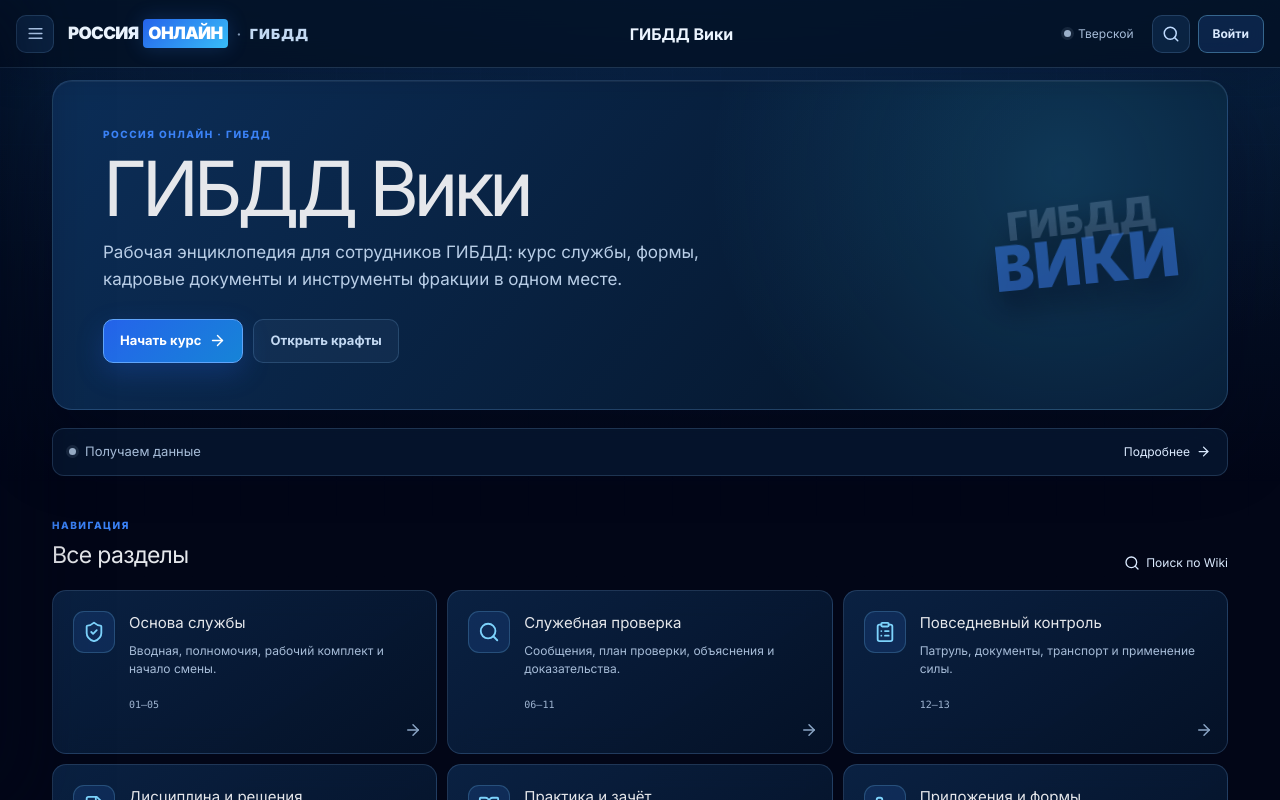
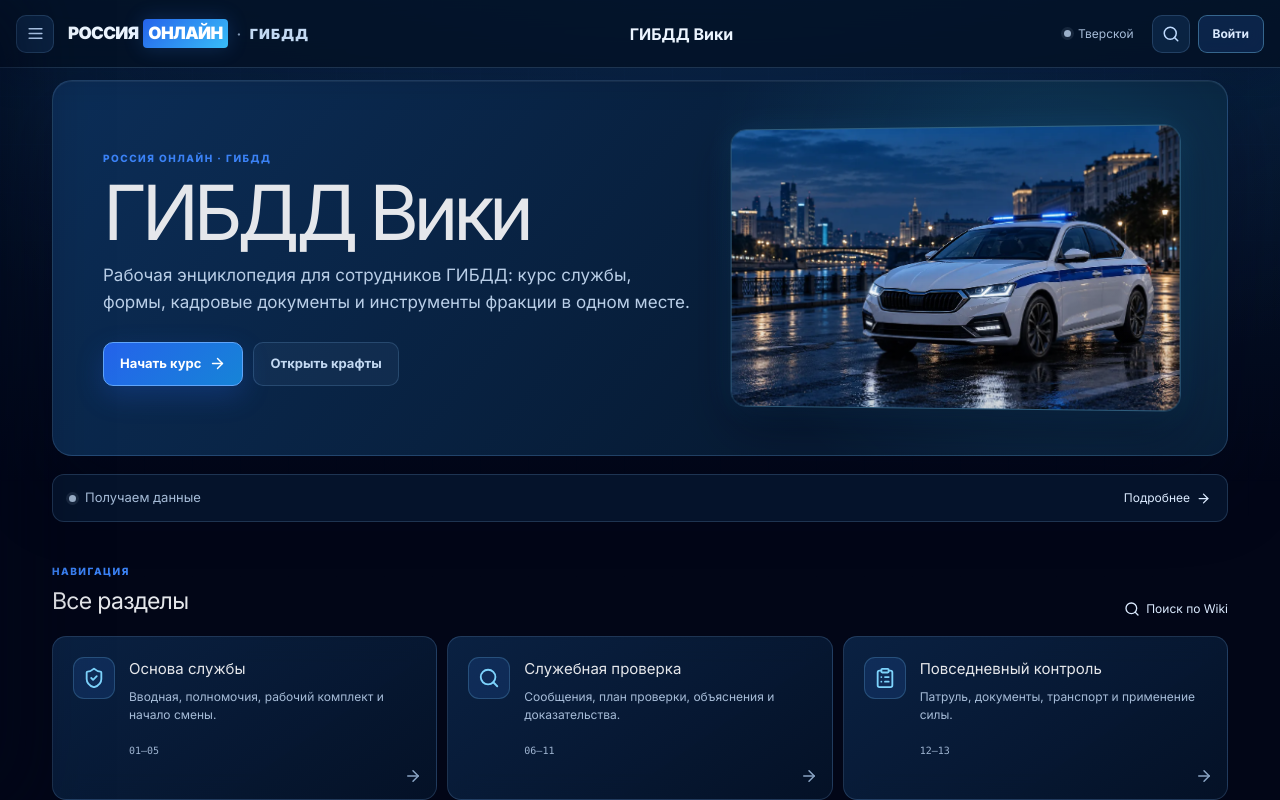
Before and after one commit to Fifoweb/ysb-russia-online-wiki, a React (Vite) app: page / in a window 1280 px wide. Shown: the top 800 px of the page. Built offline with nearby package versions, Linux system fonts and the light colour scheme; no server answers.

Commit message:
Add patrol car photo to home hero

```diff
--- a/src/index.css
+++ b/src/index.css
@@ -226,7 +226,7 @@
 .page-heading-row { display: flex; align-items: end; justify-content: space-between; gap: 24px; }
 .panel { border: 1px solid var(--wiki-border); border-radius: 16px; background: linear-gradient(145deg, rgba(13,42,80,.88), rgba(5,20,43,.86)); box-shadow: 0 16px 44px rgba(0,8,27,.18); }
 .home-intro { min-height: 330px; display: flex; align-items: center; justify-content: space-between; gap: 28px; padding: 46px 50px; border: 1px solid var(--wiki-border); border-radius: 20px; background: radial-gradient(circle at 86% 28%, rgba(56,189,248,.18), transparent 34%), linear-gradient(130deg, #0c2e58 0%, #061a33 70%); box-shadow: 0 30px 80px rgba(0,8,27,.28), inset 0 1px rgba(255,255,255,.06); }
-.home-intro-copy { max-width: 670px; }
+.home-intro-copy { min-width: 0; flex: 1 1 0; max-width: 670px; }
 .home-intro h1 { margin: 10px 0 14px; font-size: clamp(42px, 7vw, 76px); letter-spacing: -.07em; line-height: .95; }
 .home-lead { max-width: 610px; margin: 0; color: #b9cee7; font-size: 17px; line-height: 1.6; }
 .home-actions { display: flex; flex-wrap: wrap; gap: 10px; margin-top: 26px; }
@@ -235,10 +235,11 @@
 .primary-button:hover { background: linear-gradient(135deg, #3b82f6, #38bdf8); box-shadow: 0 14px 34px rgba(37,99,235,.34); transform: translateY(-2px); }
 .secondary-button { border: 1px solid var(--wiki-border); color: #c3d9f2; background: rgba(147,197,253,.06); }
 .secondary-button:hover { border-color: rgba(125,211,252,.5); background: rgba(59,130,246,.13); transform: translateY(-2px); }
-.home-intro-mark { width: 190px; flex: 0 0 auto; transform: perspective(650px) rotateY(-13deg) rotateZ(-6deg); color: rgba(191,219,254,.2); text-align: center; font-weight: 900; line-height: .8; text-shadow: 0 18px 32px rgba(0,8,27,.5); transition: transform .5s ease; }
-.home-intro:hover .home-intro-mark { transform: perspective(650px) rotateY(-5deg) rotateZ(-3deg) translateY(-3px); }
-.home-intro-mark span { display: block; font-size: 40px; }
-.home-intro-mark strong { display: block; color: rgba(59,130,246,.5); font-size: 64px; }
+.home-intro-photo { position: relative; width: 42%; min-width: 300px; max-width: 460px; flex: 0 1 42%; overflow: hidden; aspect-ratio: 1200 / 751; border: 1px solid rgba(125,211,252,.32); border-radius: 16px; box-shadow: 0 22px 50px rgba(0,8,27,.4), 0 0 32px rgba(56,189,248,.12); transform: perspective(850px) rotateY(-4deg); transition: transform .4s ease, box-shadow .4s ease; }
+.home-intro-photo::after { content: ''; position: absolute; inset: 0; background: linear-gradient(0deg, rgba(2,6,23,.16), transparent 45%); pointer-events: none; }
+.home-intro-photo img { display: block; width: 100%; height: 100%; object-fit: cover; object-position: center; transition: transform .55s ease; }
+.home-intro:hover .home-intro-photo { transform: perspective(850px) rotateY(-1deg) translateY(-3px); box-shadow: 0 26px 55px rgba(0,8,27,.48), 0 0 38px rgba(56,189,248,.18); }
+.home-intro:hover .home-intro-photo img { transform: scale(1.025); }
 .status-strip { display: flex; align-items: center; justify-content: space-between; gap: 16px; margin: 18px 0 42px; padding: 13px 16px; border: 1px solid var(--wiki-border); border-radius: 12px; color: var(--wiki-muted); background: rgba(8,27,54,.68); backdrop-filter: blur(16px); font-size: 13px; }
 .status-strip-label { display: flex; align-items: center; gap: 9px; }
 .status-strip button, .text-button { display: inline-flex; align-items: center; gap: 6px; border: 0; color: #dbeafe; background: none; font-size: 12px; cursor: pointer; }
@@ -381,9 +382,10 @@
 @keyframes reveal-panel { from { opacity: .65; transform: translateY(18px); } to { opacity: 1; transform: translateY(0); } }
 
 @media (max-width: 900px) { .catalog-cards { grid-template-columns: repeat(2, minmax(0, 1fr)); } .craft-layout { grid-template-columns: 1fr; } .craft-calculator { position: static; order: -1; } .craft-grid { grid-template-columns: repeat(3, minmax(0, 1fr)); } }
-@media (max-width: 640px) { .site-header-inner { width: calc(100% - 20px); gap: 9px; } .brand-lockup { order: 1; } .menu-button { order: 0; } .header-title { display: none; } .header-actions { order: 2; margin-left: auto; } .online-pill { padding: 8px 4px; } .home-intro { min-height: 0; padding: 32px 22px; } .home-intro-mark { display: none; } .home-lead { font-size: 15px; } .catalog-cards, .tool-grid { grid-template-columns: 1fr; } .section-heading { align-items: start; flex-direction: column; } .toolbar { display: block; } .segmented { margin-top: 8px; overflow-x: auto; } .craft-grid { grid-template-columns: repeat(2, minmax(0, 1fr)); gap: 7px; } .craft-image-wrap { height: 124px; } .craft-card-title { min-height: 55px; font-size: 11px; } .page-heading-row { align-items: start; flex-direction: column; } .period-tabs { align-self: stretch; } .period-tabs button { flex: 1; } }
+@media (max-width: 850px) { .home-intro { flex-direction: column; align-items: stretch; padding: 36px; } .home-intro-photo { width: 100%; min-width: 0; max-width: none; flex: none; aspect-ratio: 2 / 1; transform: none; } .home-intro:hover .home-intro-photo { transform: none; } }
+@media (max-width: 640px) { .site-header-inner { width: calc(100% - 20px); gap: 9px; } .brand-lockup { order: 1; } .menu-button { order: 0; } .header-title { display: none; } .header-actions { order: 2; margin-left: auto; } .online-pill { padding: 8px 4px; } .home-intro { min-height: 0; padding: 32px 22px; } .home-intro-photo { aspect-ratio: 1.55; } .home-lead { font-size: 15px; } .catalog-cards, .tool-grid { grid-template-columns: 1fr; } .section-heading { align-items: start; flex-direction: column; } .toolbar { display: block; } .segmented { margin-top: 8px; overflow-x: auto; } .craft-grid { grid-template-columns: repeat(2, minmax(0, 1fr)); gap: 7px; } .craft-image-wrap { height: 124px; } .craft-card-title { min-height: 55px; font-size: 11px; } .page-heading-row { align-items: start; flex-direction: column; } .period-tabs { align-self: stretch; } .period-tabs button { flex: 1; } }
 @media (max-width: 760px) { .online-pill { display: none; } .site-main { padding-top: 88px; } }
 @media (max-width: 640px) { .wiki-content table { display: block; max-width: 100%; overflow-x: auto; } .wiki-content > .glass:first-child { margin-bottom: 18px; } .site-main { padding-bottom: 50px; } .status-strip { margin-bottom: 32px; } .application-heading { align-items: flex-start; gap: 13px; } .application-heading-icon { width: 44px; height: 44px; border-radius: 12px; } }
 @media (max-width: 450px) { .brand-unit, .brand-divider, .profile-name { display: none; } .brand-white, .brand-accent { font-size: 14px; } .header-actions { gap: 6px; } }
-@media (prefers-reduced-motion: reduce) { .wiki-content > section.glass, .home-page > .section-heading { animation: none !important; } .home-intro-mark, .home-intro:hover .home-intro-mark { transform: none; } }
+@media (prefers-reduced-motion: reduce) { .wiki-content > section.glass, .home-page > .section-heading { animation: none !important; } .home-intro-photo, .home-intro:hover .home-intro-photo, .home-intro:hover .home-intro-photo img { transform: none; } }
 @media (prefers-reduced-motion: reduce) { *, *::before, *::after { scroll-behavior: auto !important; animation-duration: .01ms !important; animation-iteration-count: 1 !important; transition-duration: .01ms !important; } }
--- a/src/pages/Home.tsx
+++ b/src/pages/Home.tsx
@@ -24,7 +24,11 @@
   return <PageTransition className="home-page">
     <section className="home-intro">
       <div className="home-intro-copy"><p className="eyebrow">РОССИЯ ОНЛАЙН · ГИБДД</p><h1>ГИБДД Вики</h1><p className="home-lead">Рабочая энциклопедия для сотрудников ГИБДД: курс службы, формы, кадровые документы и инструменты фракции в одном месте.</p><div className="home-actions"><button className="primary-button" onClick={() => onNavigate('/basics')}>Начать курс <ArrowRight size={17} /></button><button className="secondary-button" onClick={() => onNavigate('/crafts')}>Открыть крафты</button></div></div>
-      <div className="home-intro-mark" aria-hidden="true"><span>ГИБДД</span><strong>ВИКИ</strong></div>
+      <figure className="home-intro-photo">
+        <img src={`${import.meta.env.BASE_URL}gibdd-hero.webp`}
+          alt="Патрульный автомобиль дорожной полиции на вечерней городской улице"
+          width={1200} height={751} loading="eager" />
+      </figure>
     </section>
 
     <section className="status-strip"><div className="status-strip-label"><span className={online === null ? 'status-dot status-dot-pending' : 'status-dot'} /><span>{online === null ? 'Получаем данные' : `${online.toLocaleString('ru-RU')} онлайн в Тверском`}</span></div><button onClick={() => onNavigate('/servers')}>Подробнее <ArrowRight size={15} /></button></section>
```
Also changed, not shown: public/gibdd-hero.webp (added).
